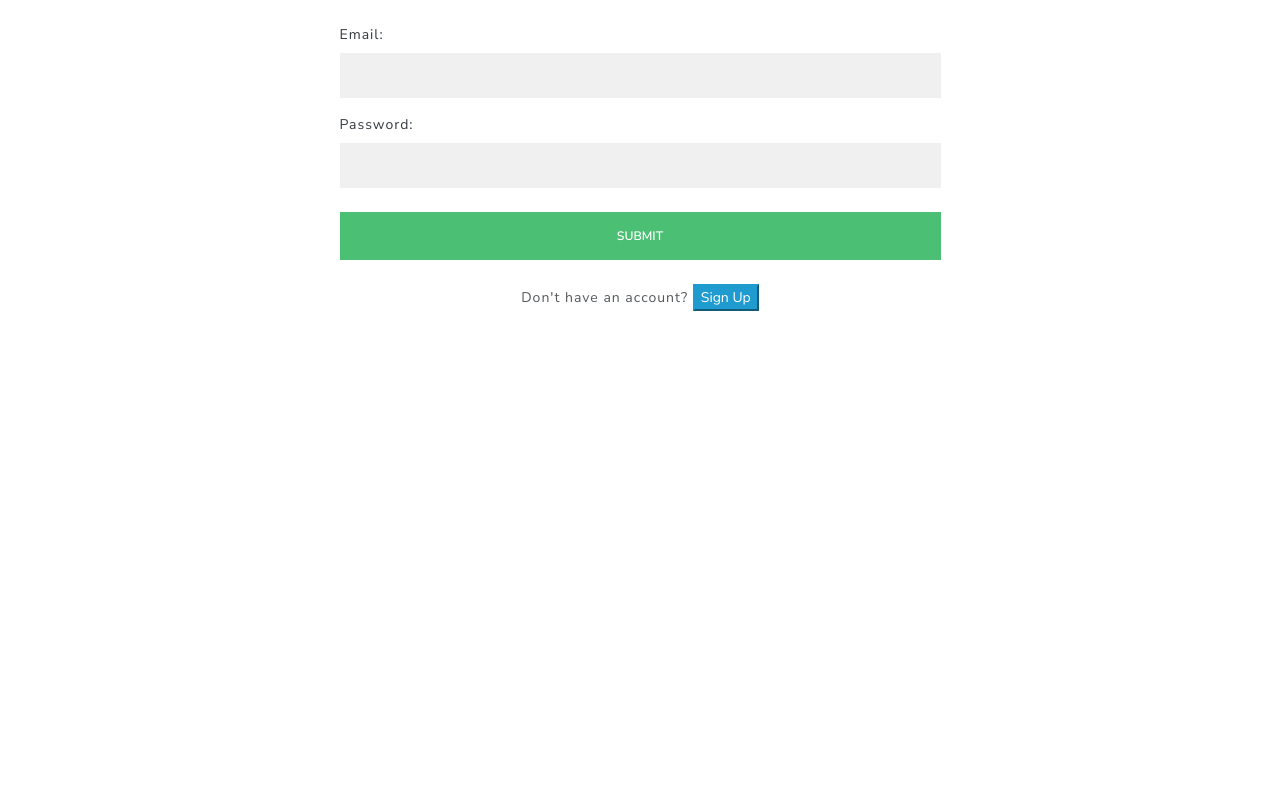
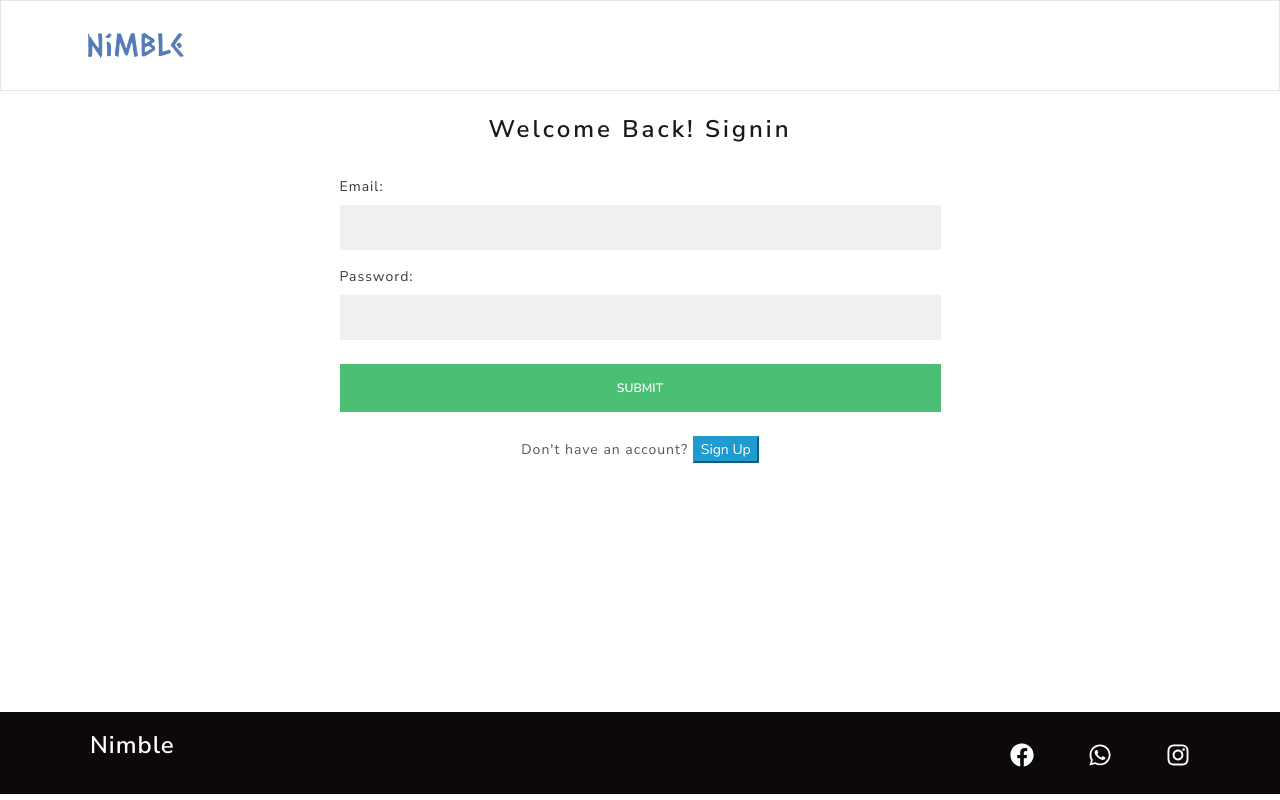
Before and after one commit to manav-kothari/nimble, a React (Create React App) app in the folder frontend/: page /signin in a window 1280 px wide. Built offline with nearby package versions, Linux system fonts and the light colour scheme.

Commit message:
updated signin page

```diff
--- a/frontend/src/auth/Signin.js
+++ b/frontend/src/auth/Signin.js
@@ -5,6 +5,7 @@ import {
   authenticate,
   isAuthenticated,
 } from "../apicalls/restaurantapicalls";
+import Menu from "../components/Menu";
 
 const Signin = () => {
   const [values, setValues] = useState({
@@ -62,6 +63,7 @@ const Signin = () => {
 
   const errorMessage = () => {
     return (
+      <>
         <div className="row">
           <div className="col-md-6 offset-sm-3 text-left">
             <div
@@ -72,6 +74,7 @@ const Signin = () => {
             </div>
           </div>
         </div>
+      </>
     );
   };
 
@@ -123,6 +126,8 @@ const Signin = () => {
 
   return (
     <>
+      <Menu />
+      <h3 className="text-center text-capitalize mt-4">Welcome Back! Signin</h3>
       <div className="p-4 page">
         <container>
           {loadingMessage()}
--- a/frontend/src/index.css
+++ b/frontend/src/index.css
@@ -242,7 +242,7 @@ footer {
 }
 
 .page {
-  height: 100vh;
+  height: 70vh;
 }
 
 .heading {
```
Lines whose indentation alone changed are shown as unchanged.
